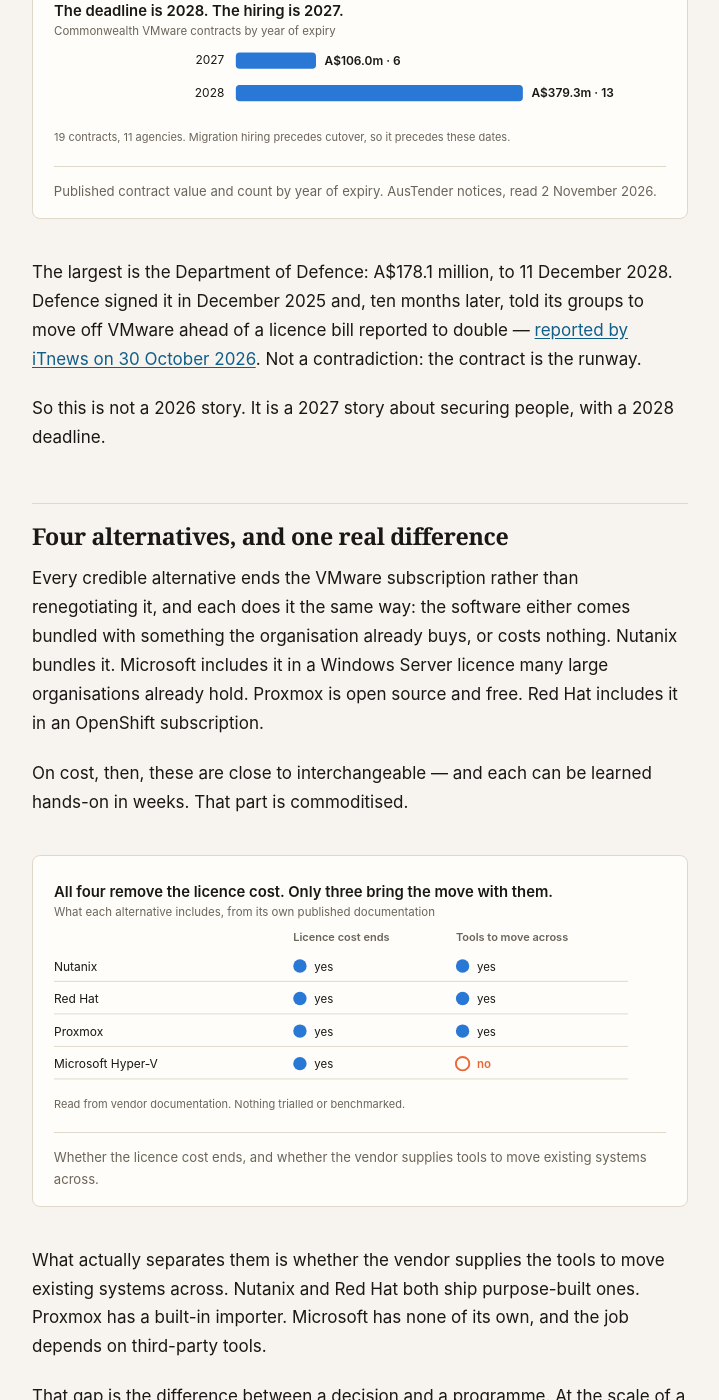
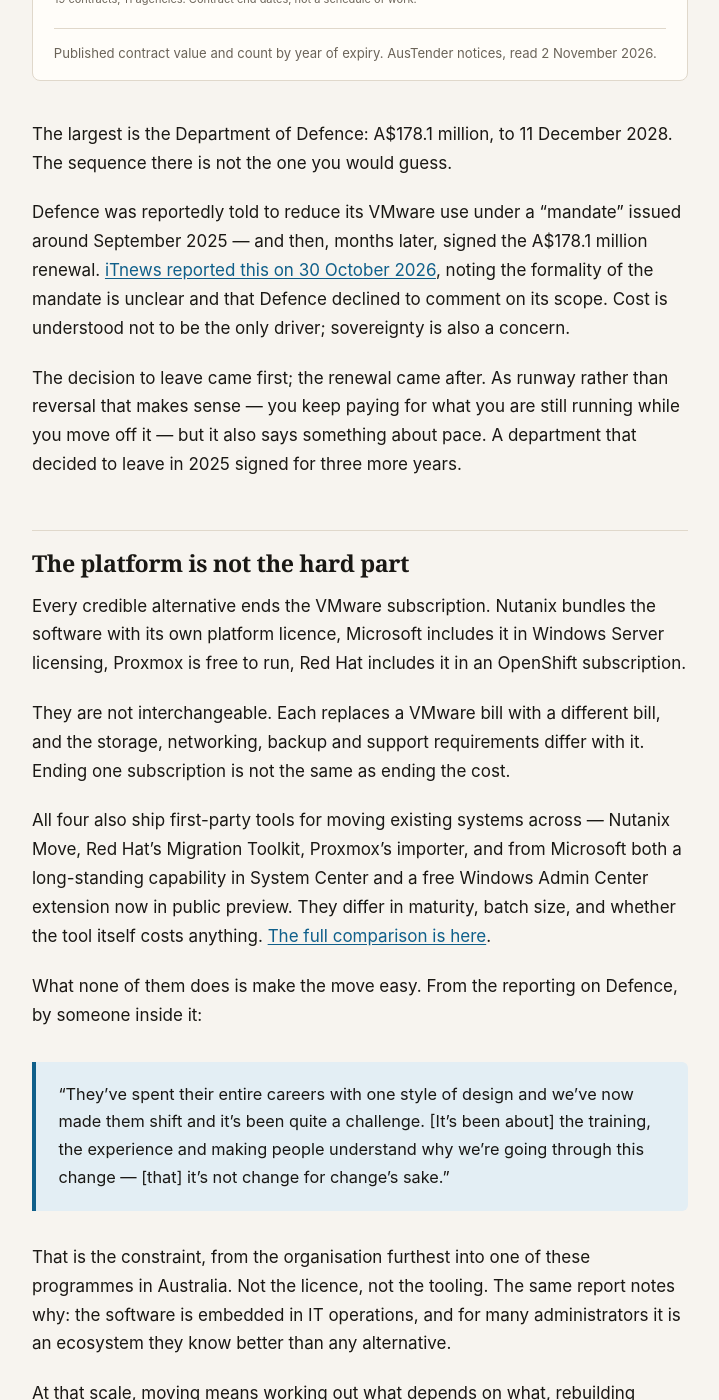
Before and after one commit to prathish-ks/prathish-ks.github.io, a Jekyll site: the page built from _posts/2026-11-02-learn-the-migration.md, in a window 1280 px wide and 1400 px high, scrolled down 1267 px. Shown: the whole window, without its empty margins (280-999 px from the left). Built offline with Jekyll 4.4.1, drawn with Linux system fonts in a browser that asks for light colours; some of the changed text lies outside the part shown.

Commit message:
Act on the review: the Microsoft comparison was wrong, and so was the Defence sequence
Three P1 findings, all checked against the sources rather than taken on
trust, and all three correct.

Microsoft does ship first-party conversion tooling. The piece said it
had none and depended on "the community MVMC route", which is wrong
three ways: System Center has had VMware-to-Hyper-V conversion for
years and still does, there is now a free Windows Admin Center
extension in public preview doing online replication with change-block
tracking, and MVMC was never community — it was Microsoft's own, and
reached end of support in 2017. That error began in a product note I
wrote when seeding Hyper-V two days ago and travelled into the chart
unchallenged.

So the four-versus-three framing is gone, and with it the chart that
carried it. All four ship first-party tools; they differ in maturity,
batch size and whether the tool itself costs anything, which is set out
on the method page.

The Defence chronology was backwards. iTnews reports the mandate was
issued around September 2025, months BEFORE the A$178.1 million renewal
was revealed — not ten months after it, as the piece had it. The
corrected sequence is the better story and the reviewer was right to
say so: a department decided to leave, then signed for three more
years. Read as runway that makes sense, and the inference is now
labelled as mine.

'Close to interchangeable on cost' is gone too. Ending a VMware
subscription is not ending the cost: each alternative replaces one bill
with a different one.

What replaces all of it is better evidenced than what it replaced. The
same iTnews report quotes someone inside Defence on what actually makes
these programmes hard — "they've spent their entire careers with one
style of design and we've now made them shift" — which is direct
testimony for the thesis where the piece previously had inference. The
spine is now: the platform is not the hard part, the people are, so the
transferable skill is migration engineering.

P2s taken as well. The causal readings of the job counts are gone, the
chart no longer asserts when hiring happens, and the forecast specifies
a single measurement on a stated date with the search URLs published
and a rule for what happens if the board changes.

1,722 words against 1,688. The corrections cost more than the trimming
saved, and I would rather carry them.

```diff
--- a/_posts/2026-11-02-learn-the-migration.md
+++ b/_posts/2026-11-02-learn-the-migration.md
@@ -11,13 +11,13 @@ description: "Nineteen Commonwealth VMware contracts worth A$485m expire across
 
 If your work touches virtualisation and you are weighing what to learn next, most of the advice
 going round amounts to "learn the new thing". There is a published calendar that says something
-more specific than that, and what it points to is not the obvious answer.
+more specific.
 
 Nineteen Commonwealth contracts with VMware, worth A$485.3 million, expire across 2027 and 2028.
 Broadcom, which bought VMware, has repriced it, and those buyers are weighing whether to renew or
-leave. The usual question is *which platform do we move to*. Having gone through the register and
-the alternatives, I think that is the wrong question — and that the answer tells you which skills
-are worth your evenings.
+leave. The obvious advice is to learn whichever platform they move to. Having gone through the
+register, the alternatives, and what one of these programmes looks like from inside, I think that
+is the wrong lesson.
 
 These are Commonwealth contracts because those are the ones published. The same repricing reaches
 banks, insurers and large private employers, whose contracts are not public — so what follows is
@@ -28,91 +28,73 @@ change with the sector.
 computers. VMware has been the default for twenty years, so a large organisation may run
 thousands of systems on it. Leaving means moving every one of them.*
 
-Everything here is from AusTender — the Commonwealth's public register of government contracts —
-plus vendor documentation and job counts taken on a stated day. Method and full tables at the
-foot.
-
-## When the work lands
+## When the contracts land
 
 <figure>
-  <svg viewBox="0 0 640 162" role="img" aria-label="The deadline is 2028. The hiring is 2027.. 2027: A$106.0m · 6. 2028: A$379.3m · 13.">
-  <text x="0" y="20" font-size="15.5" font-weight="600" fill="var(--text)">The deadline is 2028. The hiring is 2027.</text>
-  <text x="0" y="40" font-size="12" fill="var(--muted)">Commonwealth VMware contracts by year of expiry</text>
+  <svg viewBox="0 0 640 162" role="img" aria-label="Most of the value expires in 2028. 2027: A$106.0m · 6. 2028: A$379.3m · 13.">
+  <text x="0" y="20" font-size="15.5" font-weight="600" fill="var(--text)">Most of the value expires in 2028</text>
+  <text x="0" y="40" font-size="12" fill="var(--muted)">Published value of Commonwealth VMware contracts, by year of expiry</text>
   <text x="178" y="70" font-size="12.5" text-anchor="end" fill="var(--text)">2027</text>
   <rect x="190" y="58" width="83.8" height="17" rx="4" fill="var(--s1)"/>
   <text x="282.8" y="71" font-size="12.5" font-weight="600" fill="var(--text)">A$106.0m · 6</text>
   <text x="178" y="104" font-size="12.5" text-anchor="end" fill="var(--text)">2028</text>
   <rect x="190" y="92" width="300.0" height="17" rx="4" fill="var(--s1)"/>
   <text x="499.0" y="105" font-size="12.5" font-weight="600" fill="var(--text)">A$379.3m · 13</text>
-  <text x="0" y="150" font-size="11.5" fill="var(--muted)">19 contracts, 11 agencies. Migration hiring precedes cutover, so it precedes these dates.</text>
+  <text x="0" y="150" font-size="11.5" fill="var(--muted)">19 contracts, 11 agencies. Contract end dates, not a schedule of work.</text>
   </svg>
   <figcaption>Published contract value and count by year of expiry. AusTender notices, read 2 November 2026.</figcaption>
 </figure>
 
-The largest is the Department of Defence: A$178.1 million, to 11 December 2028. Defence signed it
-in December 2025 and, ten months later, told its groups to move off VMware ahead of a licence
-bill reported to double — [reported by iTnews on 30 October
-2026](https://www.itnews.com.au/news/defence-mandates-move-off-vmware-629929). Not a
-contradiction: the contract is the runway.
+The largest is the Department of Defence: A$178.1 million, to 11 December 2028. The sequence
+there is not the one you would guess.
 
-So this is not a 2026 story. It is a 2027 story about securing people, with a 2028 deadline.
+Defence was reportedly told to reduce its VMware use under a "mandate" issued around September
+2025 — and then, months later, signed the A$178.1 million renewal. [iTnews reported this on 30
+October 2026](https://www.itnews.com.au/news/defence-mandates-move-off-vmware-629929), noting the
+formality of the mandate is unclear and that Defence declined to comment on its scope. Cost is
+understood not to be the only driver; sovereignty is also a concern.
 
-## Four alternatives, and one real difference
+The decision to leave came first; the renewal came after. As runway rather than reversal that
+makes sense — you keep paying for what you are still running while you move off it — but it also
+says something about pace. A department that decided to leave in 2025 signed for three more
+years.
 
-Every credible alternative ends the VMware subscription rather than renegotiating it, and each
-does it the same way: the software either comes bundled with something the organisation already
-buys, or costs nothing. Nutanix bundles it. Microsoft includes it in a Windows Server licence
-many large organisations already hold. Proxmox is open source and free. Red Hat includes it in an
-OpenShift subscription.
+## The platform is not the hard part
 
-On cost, then, these are close to interchangeable — and each can be learned hands-on in weeks.
-That part is commoditised.
+Every credible alternative ends the VMware subscription. Nutanix bundles the software with its
+own platform licence, Microsoft includes it in Windows Server licensing, Proxmox is free to run,
+Red Hat includes it in an OpenShift subscription.
 
-<figure>
-  <svg viewBox="0 0 640 250" role="img" aria-label="All four remove the licence cost. Only three bring the move with them.. Nutanix: Licence cost ends yes, Tools to move across yes. Red Hat: Licence cost ends yes, Tools to move across yes. Proxmox: Licence cost ends yes, Tools to move across yes. Microsoft Hyper-V: Licence cost ends yes, Tools to move across no.">
-  <text x="0" y="20" font-size="15.5" font-weight="600" fill="var(--text)">All four remove the licence cost. Only three bring the move with them.</text>
-  <text x="0" y="40" font-size="12" fill="var(--muted)">What each alternative includes, from its own published documentation</text>
-  <text x="250" y="66" font-size="11.5" font-weight="600" fill="var(--muted)">Licence cost ends</text>
-  <text x="420" y="66" font-size="11.5" font-weight="600" fill="var(--muted)">Tools to move across</text>
-  <text x="0" y="97" font-size="12.5" fill="var(--text)">Nutanix</text>
-  <circle cx="257" cy="92" r="7" fill="var(--s1)"/>
-  <text x="272" y="97" font-size="12" fill="var(--text)">yes</text>
-  <circle cx="427" cy="92" r="7" fill="var(--s1)"/>
-  <text x="442" y="97" font-size="12" fill="var(--text)">yes</text>
-  <line x1="0" y1="108" x2="600" y2="108" stroke="var(--line)" stroke-width="1"/>
-  <text x="0" y="131" font-size="12.5" fill="var(--text)">Red Hat</text>
-  <circle cx="257" cy="126" r="7" fill="var(--s1)"/>
-  <text x="272" y="131" font-size="12" fill="var(--text)">yes</text>
-  <circle cx="427" cy="126" r="7" fill="var(--s1)"/>
-  <text x="442" y="131" font-size="12" fill="var(--text)">yes</text>
-  <line x1="0" y1="142" x2="600" y2="142" stroke="var(--line)" stroke-width="1"/>
-  <text x="0" y="165" font-size="12.5" fill="var(--text)">Proxmox</text>
-  <circle cx="257" cy="160" r="7" fill="var(--s1)"/>
-  <text x="272" y="165" font-size="12" fill="var(--text)">yes</text>
-  <circle cx="427" cy="160" r="7" fill="var(--s1)"/>
-  <text x="442" y="165" font-size="12" fill="var(--text)">yes</text>
-  <line x1="0" y1="176" x2="600" y2="176" stroke="var(--line)" stroke-width="1"/>
-  <text x="0" y="199" font-size="12.5" fill="var(--text)">Microsoft Hyper-V</text>
-  <circle cx="257" cy="194" r="7" fill="var(--s1)"/>
-  <text x="272" y="199" font-size="12" fill="var(--text)">yes</text>
-  <circle cx="427" cy="194" r="7" fill="none" stroke="var(--s2)" stroke-width="2"/>
-  <text x="442" y="199" font-size="12" font-weight="600" fill="var(--s2)">no</text>
-  <line x1="0" y1="210" x2="600" y2="210" stroke="var(--line)" stroke-width="1"/>
-  <text x="0" y="240" font-size="11.5" fill="var(--muted)">Read from vendor documentation. Nothing trialled or benchmarked.</text>
-  </svg>
-  <figcaption>Whether the licence cost ends, and whether the vendor supplies tools to move existing systems across.</figcaption>
-</figure>
+They are not interchangeable. Each replaces a VMware bill with a different bill, and the storage,
+networking, backup and support requirements differ with it. Ending one subscription is not the
+same as ending the cost.
 
-What actually separates them is whether the vendor supplies the tools to move existing systems
-across. Nutanix and Red Hat both ship purpose-built ones. Proxmox has a built-in importer.
-Microsoft has none of its own, and the job depends on third-party tools.
+All four also ship first-party tools for moving existing systems across — Nutanix Move, Red Hat's
+Migration Toolkit, Proxmox's importer, and from Microsoft both a long-standing capability in
+System Center and a free Windows Admin Center extension now in public preview. They differ in
+maturity, batch size, and whether the tool itself costs anything. [The full comparison is
+here](/2026/11/learn-the-migration/method/).
 
-That gap is the difference between a decision and a programme. At the scale of a Defence estate
-it means moving every system, rebuilding backup and recovery around them, re-certifying secure
-environments, retraining operators, and running old and new side by side until the switchover is
-safe. None of that is bought in a licence. It is bought in people.
+What none of them does is make the move easy. From the reporting on Defence, by someone inside
+it:
 
-## Which is why the hiring figures matter
+> "They've spent their entire careers with one style of design and we've now made them shift and
+> it's been quite a challenge. [It's been about] the training, the experience and making people
+> understand why we're going through this change — [that] it's not change for change's sake."
+
+That is the constraint, from the organisation furthest into one of these programmes in
+Australia. Not the licence, not the tooling. The same report notes why: the software is embedded
+in IT operations, and for many administrators it is an ecosystem they know better than any
+alternative.
+
+At that scale, moving means working out what depends on what, rebuilding backup and recovery
+around the new platform, re-certifying secure environments, retraining operators, and running old
+and new side by side until the switchover is safe. A conversion tool moves a system. It does not
+tell you what order to move things in, what will break, or how to get back if it does.
+
+None of that is bought in a licence. It is bought in people.
+
+## Which is why the hiring figures read oddly
 
 <figure>
   <svg viewBox="0 0 640 230" role="img" aria-label="The alternatives are barely advertised yet. VMware: 239. Hyper-V: 102. Nutanix: 14. Proxmox: 9.">
@@ -135,32 +117,24 @@ safe. None of that is bought in a licence. It is bought in people.
   <figcaption>Exact-phrase searches on Seek, Australia-wide, 2 November 2026. A measurement on one day, not a standing fact.</figcaption>
 </figure>
 
-The obvious reading is that VMware is in decline and its skills a liability. Read against the
-contract calendar, it says close to the opposite.
+The obvious reading is that VMware is in decline and its skills are a liability. Against the
+contract calendar, that is at best incomplete.
 
-**There are 239 VMware roles because leaving VMware requires knowing VMware.** You cannot work
-out what depends on what, plan a safe switchover, or confirm a moved system still behaves, on a
-platform you do not understand. That expertise is the qualification for this work, not the thing
-to move on from.
-
-And there are 14 Nutanix roles because the demand has not arrived yet — which is different from
-it not coming.
-
-That figure is worth handling carefully, because it supports two readings that point opposite
-ways and the count alone cannot separate them. High VMware demand is consistent with
-organisations **staying put**. It is equally consistent with organisations **leaving**, because a
-move needs more of that expertise while it runs, not less. Anyone citing it owes you the reading
-they mean.
+VMware expertise stays relevant whether an organisation renews or leaves. A large installed base
+needs people to run it, and a move needs people who understand what is being replaced. The counts
+cannot tell you how much of the demand is which, and anyone citing them owes you the reading they
+mean. What they do show is that the alternatives are barely advertised yet — which is different
+from their never being.
 
 ## So, what would I learn
 
-The platforms are commoditised and each can be learned in weeks, so a certificate in one is worth
-less than it looks on a job board. What is scarce is the work of moving: the tools that carry
-systems across, working out what depends on what, planning the switchover and the way back.
+Each alternative can be learned hands-on in weeks, so a certificate in one is worth less than it
+looks. What is scarce is the ability to move a large estate safely — a different skill, and a
+slower one to acquire.
 
-**Learn the moving tools rather than a platform badge.** They are the part every one of these
-programmes needs, whichever destination wins, and the part that transfers when the next vendor
-reprices something.
+**Learn migration engineering rather than a platform badge.** The work listed above — sequencing,
+dependencies, switchover and the way back — is what every one of these programmes needs,
+whichever destination wins. Conversion tooling is one part of it, not the whole.
 
 **Keep your VMware depth, and say so.** On a CV, "moved N systems across, including the ones that
 would not go" beats any certificate. The failures are where the judgement shows, and the people
@@ -168,22 +142,17 @@ reading your CV know it.
 
 **Add one alternative, picked from what the organisations you want to work for already run.** On
 the figures above, Hyper-V is advertised about seven times as often as Nutanix, so for most
-readers it will be the one within reach — and it is also the one with no tools of its own, which
-is where the gap is widest.
+readers it will be the one within reach.
 
 **Spend nothing yet.** Hyper-V comes with Windows, Proxmox is free, Nutanix has a free edition.
-Build something small on hardware you own and move a real system onto it. A certificate is worth
-something after you can do the thing.
+Build something small on hardware you own and move a real system onto it — then move one that
+does not go cleanly. A certificate is worth something after you can do the thing.
 
-Timing matters more than the choice. Hiring comes before the work, so 2027 is the window — about
-a year to become credible, which is enough but not generous.
-
-And if you are the one deciding a renewal rather than preparing for one, the same finding points
-the other way round: the threat to leave is only as good as your ability to carry it out, and
-that is a question about people and months rather than about products. An alternative nobody can
-staff is a weaker card across the table than it looks on a slide. Worth knowing too that the
-cheapest responses are not moves at all — an entitlement audit, or third-party support, can cut
-the bill without touching the platform.
+And if you are deciding a renewal rather than preparing for one, the same finding points the
+other way: the threat to leave is only as good as your ability to carry it out, which is a
+question about people and months rather than products. Worth knowing too that the cheapest
+responses are not moves at all — an entitlement audit, or third-party support, can cut the bill
+without touching the platform.
 
 ## What would make this wrong
 
@@ -192,12 +161,12 @@ does the wave.
 
 **The work might not be hired locally.** If it goes to offshore delivery centres and global
 integrators rather than Australian hiring, the role counts stay flat however much money expires.
-I think this is the likelier of the two, and it is why I would weight the moving skills — which
+I think this is the likelier of the two, and it is why I would weight migration skills — which
 travel — over platform badges, which do not.
 
 **And the honest limit.** A contract register records what was bought and when, never intent.
 Nothing here establishes that any agency will leave — only what each committed to, and until
-when.
+when. The Defence reporting rests on unnamed sources and a department that declined to comment.
 
 ## Forecast
 
@@ -206,25 +175,25 @@ alongside the call.
 
 > Advertised Australian roles naming **Nutanix or Proxmox**, as a share of advertised roles naming
 > **VMware**, will exceed **15%** — up from **9.6%** at this measurement.
-> **Confidence: 40%. Resolves: 29 July 2028**, by re-running the same four searches on the same
-> job board and publishing the counts.
+> **Confidence: 40%. Resolves: 29 July 2028**, on a single measurement taken that day by
+> re-running the same four exact-phrase searches on the same job board, with the counts and the
+> search URLs published alongside the result.
 
-The resolution date is arithmetic, not preference: the last 2027 contract expires 29 July 2027,
-and a twelve-month window for hiring to become visible runs to 29 July 2028. Hiring for the
-larger 2028 group comes before switchovers ending that December, so it should be visible by
-then.
+The resolution date is arithmetic: the last 2027 contract expires 29 July 2027, and a
+twelve-month window for hiring to become visible runs to 29 July 2028.
 
 Below even odds deliberately: I think this work is more likely to be delivered by teams Australia
-does not advertise for. Forty rather than forty-five because the base moved — 15% from 9.6% is a
-56% relative rise, where from October's 10.9% it was 38%.
+does not advertise for. It is also a narrow instrument — one job board's advertised counts, not
+migration activity — and if that board changes how it searches before 2028 I will say so and
+resolve on what it then reports rather than quietly restating the question.
 
 ## One thing I cannot answer
 
-If the alternatives really are interchangeable on cost, and the capacity to move really is the
-scarce thing, then the rational move for a large buyer is to secure that capacity rather than to
-choose a platform. I can find no public evidence of anyone doing that — no panel for it, no
-framework, no advertised programme. Either buyers do not see it that way, or they are doing it
-through channels that leave no public record. I would like to know which.
+If the alternatives all end the licence cost, and the capacity to move is the scarce thing, then
+the rational move for a large buyer is to secure that capacity rather than to choose a platform.
+I can find no public evidence of anyone doing that — no panel for it, no framework, no advertised
+programme. Either buyers do not see it that way, or they are doing it through channels that leave
+no public record. I would like to know which.
 
 *[Sources, scope and the full tables](/2026/11/learn-the-migration/method/) are set out
 separately, so this piece can be read without them and checked with them.*
--- a/method-learn-the-migration.md
+++ b/method-learn-the-migration.md
@@ -41,14 +41,19 @@ been trialled, benchmarked or reference-checked.
 
 <div class="table-scroll">
 <table class="contracts">
-  <thead><tr><th>Platform</th><th>Hypervisor licence</th><th>First-party ESXi guest conversion</th></tr></thead>
+  <thead><tr><th>Platform</th><th>What ends the VMware licence</th><th>First-party tools to move systems across</th></tr></thead>
   <tbody>
-    <tr><td data-l="Platform">Nutanix AHV</td><td data-l="Licence">Included with Nutanix Cloud Infrastructure</td><td data-l="Conversion">Nutanix Move</td></tr>
-    <tr><td data-l="Platform">Red Hat OpenShift Virtualization</td><td data-l="Licence">Under an OpenShift subscription</td><td data-l="Conversion">Migration Toolkit for Virtualization</td></tr>
-    <tr><td data-l="Platform">Proxmox VE</td><td data-l="Licence">None; a subscription buys the enterprise repository and support</td><td data-l="Conversion">Native ESXi import wizard</td></tr>
-    <tr><td data-l="Platform">Microsoft Hyper-V</td><td data-l="Licence">Included in the Windows Server licence</td><td data-l="Conversion">None — Azure Migrate, Veeam or MVMC</td></tr>
+    <tr><td data-l="Platform">Nutanix AHV</td><td data-l="Licence">Bundled with a paid Nutanix Cloud Infrastructure licence</td><td data-l="Tools">Nutanix Move, included</td></tr>
+    <tr><td data-l="Platform">Red Hat OpenShift Virtualization</td><td data-l="Licence">Under an OpenShift subscription</td><td data-l="Tools">Migration Toolkit for Virtualization, included</td></tr>
+    <tr><td data-l="Platform">Proxmox VE</td><td data-l="Licence">Free to run; a subscription buys the enterprise repository and support</td><td data-l="Tools">Built-in ESXi importer</td></tr>
+    <tr><td data-l="Platform">Microsoft Hyper-V</td><td data-l="Licence">Included in Windows Server licensing</td><td data-l="Tools"><a href="https://learn.microsoft.com/en-us/system-center/vmm/vm-convert-vmware?view=sc-vmm-2025">System Center VMM conversion</a> (requires System Center licensing), and the free <a href="https://learn.microsoft.com/en-us/windows-server/manage/windows-admin-center/use/vm-conversion-extension-overview">Windows Admin Center VM Conversion extension</a>, in public preview and limited to ten machines per batch</td></tr>
   </tbody>
 </table>
+
+<p>All four ship first-party conversion tooling. They differ in maturity, in batch size, and in
+whether the tool itself carries a licence cost. Capability is read from each vendor's published
+documentation; nothing here has been trialled or benchmarked. The Microsoft standalone converter
+(MVMC) reached end of support in 2017 and is not a current option.</p>
 </div>
 
 **Job counts.** Exact-phrase searches on Seek, Australia-wide. Measured 2 November 2026: VMware
@@ -60,9 +65,13 @@ delivered by an integrator, an offshore team or redeployed internal staff produc
 advertisement, and vacancies are often written as "infrastructure modernisation" without naming a
 destination.
 
-**Defence's direction** to move off VMware, and the report that its licence bill would double,
-were [reported by iTnews](https://www.itnews.com.au/news/defence-mandates-move-off-vmware-629929)
-on 30 October 2026, by Ry Crozier. Neither claim is independently verified here.
+**Defence's direction.** [Reported by iTnews](https://www.itnews.com.au/news/defence-mandates-move-off-vmware-629929)
+on 30 October 2026, by Ry Crozier. The report states the "mandate" was issued around September
+2025, months before the A$178.1 million renewal was revealed; that its formality is unclear and
+Defence declined to comment on its scope; that it applies to all parts of Defence with VMware
+exposure; and that cost is not the only driver, with sovereignty also a concern. It rests on
+unnamed sources. Nothing in it is independently verified here, and the reading of the renewal as
+runway for a transition is my inference, not the report's.
 
 ---
 
```
